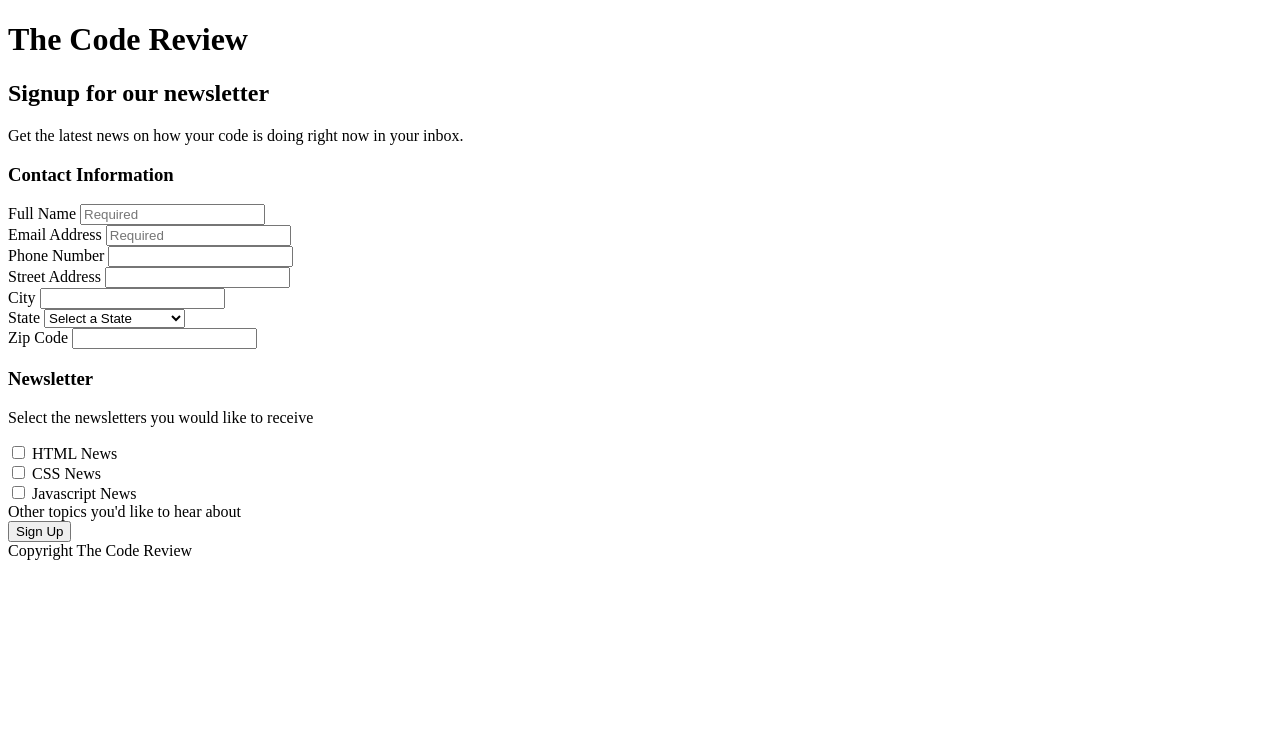
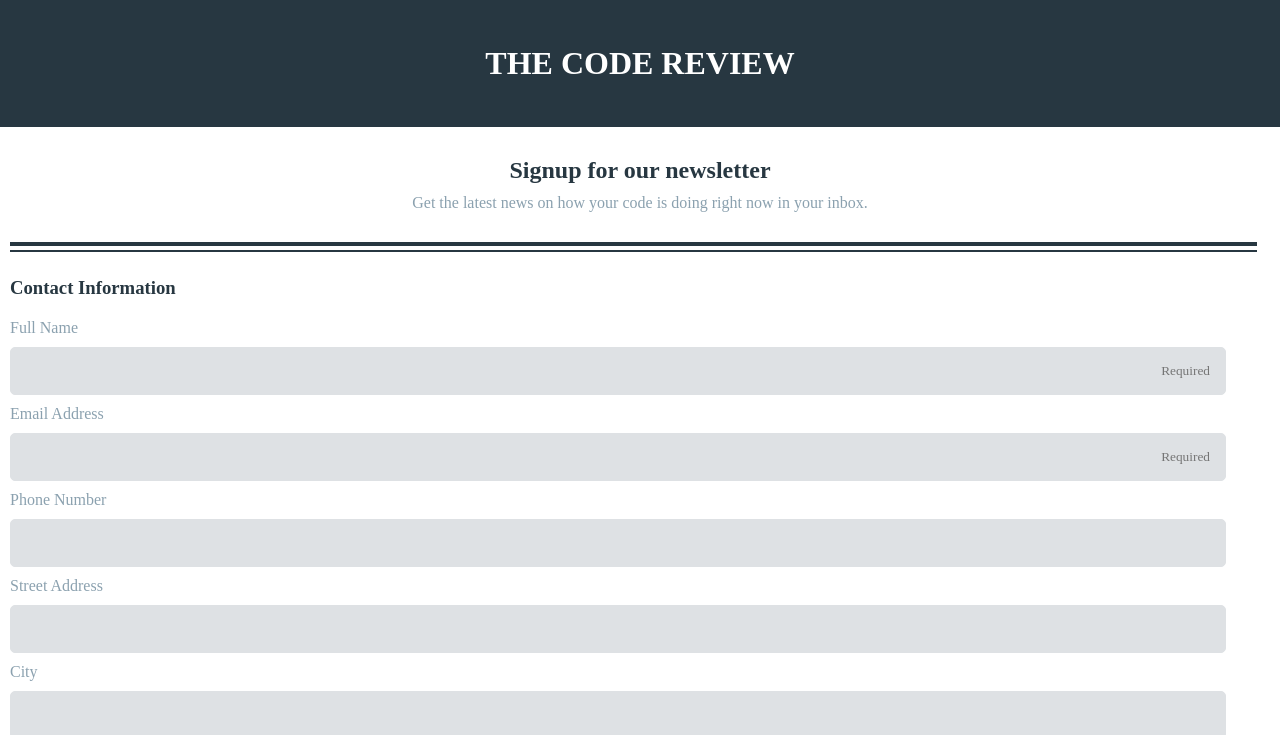
Before and after one commit to kpasciullo/TechDegree-Project03, a plain HTML site: page index.html in a window 1280 px wide. Shown: the top 735 px of the page. Drawn offline with Linux system fonts and the light colour scheme.

Commit message:
started styling

```diff
--- a/css/styles.css
+++ b/css/styles.css
@@ -1 +1,71 @@
 /* stylesheet */
+* {
+    box-sizing: border-box;
+    font-family: serif;
+    margin: 0;
+    padding: 0;
+    text-align: left;
+  }
+
+  h2,
+  h3 {
+    color: rgb(39, 55, 65);
+    padding: 10px;
+  }
+
+  h2 {
+    text-align: center;
+  }
+
+header {
+    text-align: center;
+    text-transform: uppercase;
+    padding: 25px;
+    margin-bottom: 20px;
+    margin-bottom: 20px;
+    background-color: rgb(39, 55, 65);
+    color: white;
+}
+
+h1 {
+    text-align: center;
+    margin-top: 20px;
+    margin-bottom: 20px;
+}
+ p {
+    text-align: center;
+    color: rgb(139, 161, 175);
+ }
+
+ .contact-info::before {
+    content: "";
+    display: inline-block;
+    width: 99%;
+    border-bottom: solid 2px rgb(39, 55, 65);
+    border-top: solid 4px rgb(39, 55, 65);
+    height: 4px;
+    margin: 20px auto 20px;
+ }
+
+ label {
+    color: rgb(139, 161, 175);
+    padding: 10px;
+}
+
+form > label {
+    display: block;
+}
+
+form > input, select {
+    width: 95%;
+    padding: 15px;
+    margin-left: 10px;
+    background-color: rgb(222, 225, 228);
+    color: rgb(39, 55, 65);
+    border: solid 1px rgb(222, 225, 228);
+    border-radius: 5px;
+}
+
+::placeholder {
+    text-align: right;
+}
--- a/index.html
+++ b/index.html
@@ -16,7 +16,7 @@
     <form>
         <h2>Signup for our newsletter</h2>
         <p>Get the latest news on how your code is doing right now in your inbox.</p>
-        <h3>Contact Information</h3>
+        <h3 class="contact-info">Contact Information</h3>
             <label for="name">Full Name</label>
             <input type="text" id="name" name="user-name" placeholder="Required">
             <br>
```
